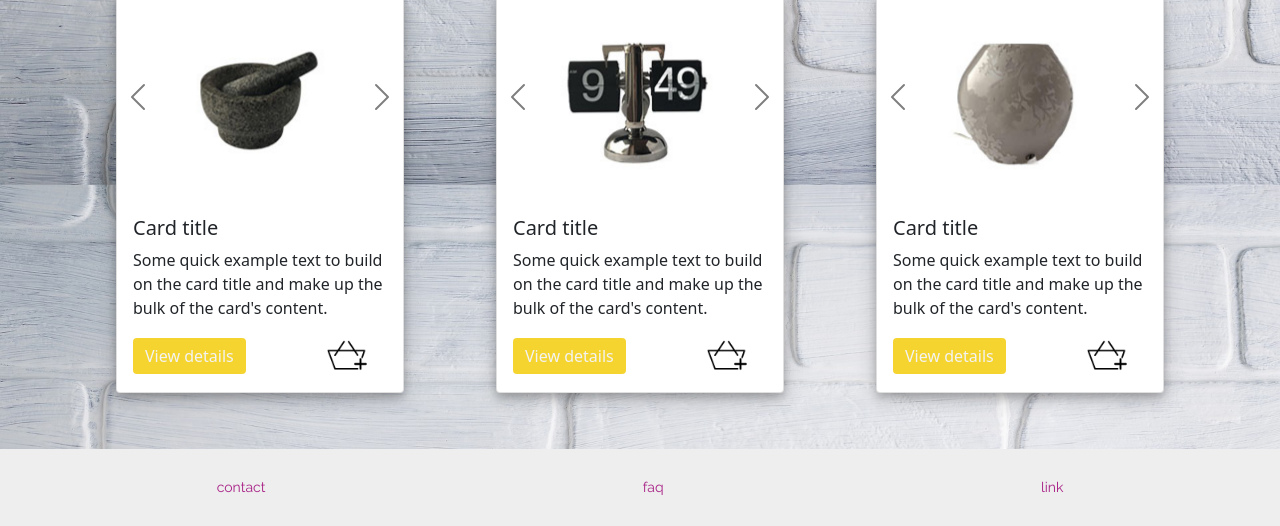
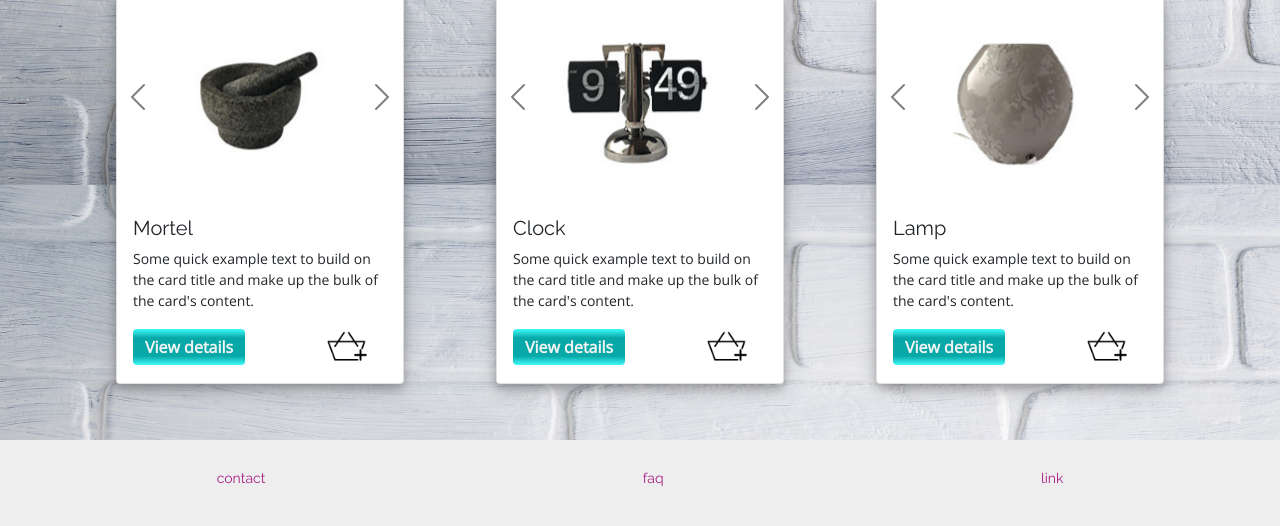
Before and after one commit to Linda-404/myplace, a plain HTML site: page productpage.html in a window 1280 px wide. Shown: the part 642-1168 px from the top of the page. Drawn offline with nearby package versions, Linux system fonts and the light colour scheme.

Commit message:
add font style

```diff
--- a/css/style.css
+++ b/css/style.css
@@ -1,6 +1,9 @@
 :root {
+    --light-green:#3efafa;
     --green:#07A8A7;
+    --light-yellow: #f5db5b;
     --yellow: #F5D42F;
+    --dark-yellow: #c7ad29;
     --purple: #A82086;
     --dark-green: #0B3030;
     --body-background: rgb(238, 238, 238);
@@ -26,6 +29,7 @@ body {
 h1 {
     font-family: 'Quicksand', sans-serif;
     font-size: 50px;
+    font-weight: bold;
     color: var(--text-color);
     text-shadow: 1px 1px 2px var(--dark-green);
 }
@@ -38,8 +42,23 @@ h2 {
     text-shadow: 1px 1px 2px var(--dark-green);
 }
 
-h3 {
+h5 {
+    font-family: 'Raleway', sans-serif;
+    font-size: 20px;
+    /* font-weight: bold; */
+}
+
+p {
     font-family: 'Open Sans', sans-serif;
+    font-size: 14px;
+}
+
+.btn {
+    font-family: 'Open Sans', sans-serif;
+    font-weight: bold;
+    /* color: #000; */
+    background-image: linear-gradient(var(--light-green), var(--green), var(--green), var(--green), var(--light-green));
+    /* text-shadow: 1px 1px 1px var(--dark-green); */
 }
 
 /* general styles */
--- a/productpage.html
+++ b/productpage.html
@@ -97,7 +97,7 @@
                             </button>
                           </div>
                         <div class="card-body">
-                          <h5 class="card-title">Card title</h5>
+                          <h5 class="card-title">Mortel</h5>
                           <p class="card-text">Some quick example text to build on the card title and make up the bulk of the card's content.</p>
                           <div class="card-btns">
                             <a href="#" class="btn btn-primary">View details</a>
@@ -131,7 +131,7 @@
                             </button>
                           </div>
                         <div class="card-body">
-                          <h5 class="card-title">Card title</h5>
+                          <h5 class="card-title">Clock</h5>
                           <p class="card-text">Some quick example text to build on the card title and make up the bulk of the card's content.</p>
                           <div class="card-btns">
                             <a href="#" class="btn btn-primary">View details</a>
@@ -165,7 +165,7 @@
                             </button>
                           </div>
                         <div class="card-body">
-                          <h5 class="card-title">Card title</h5>
+                          <h5 class="card-title">Lamp</h5>
                           <p class="card-text">Some quick example text to build on the card title and make up the bulk of the card's content.</p>
                           <div class="card-btns">
                             <a href="#" class="btn btn-primary">View details</a>
```
